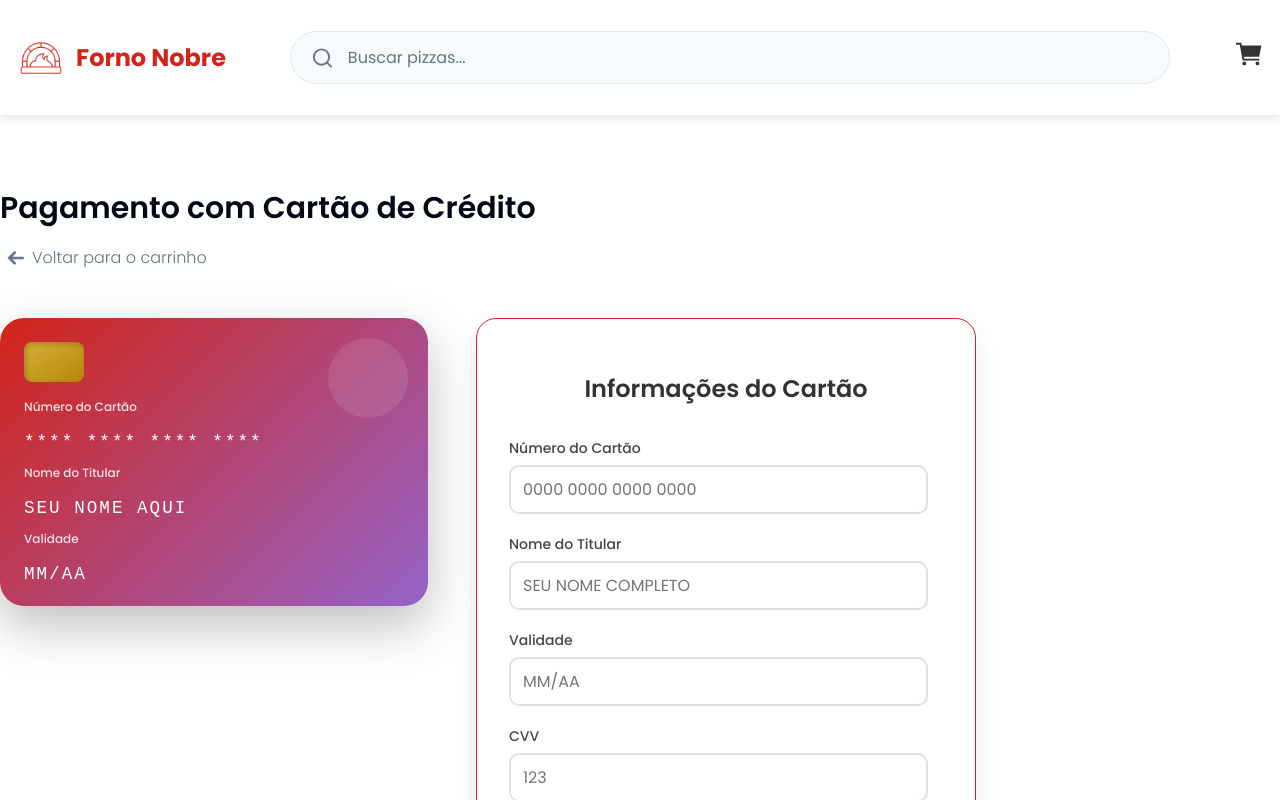
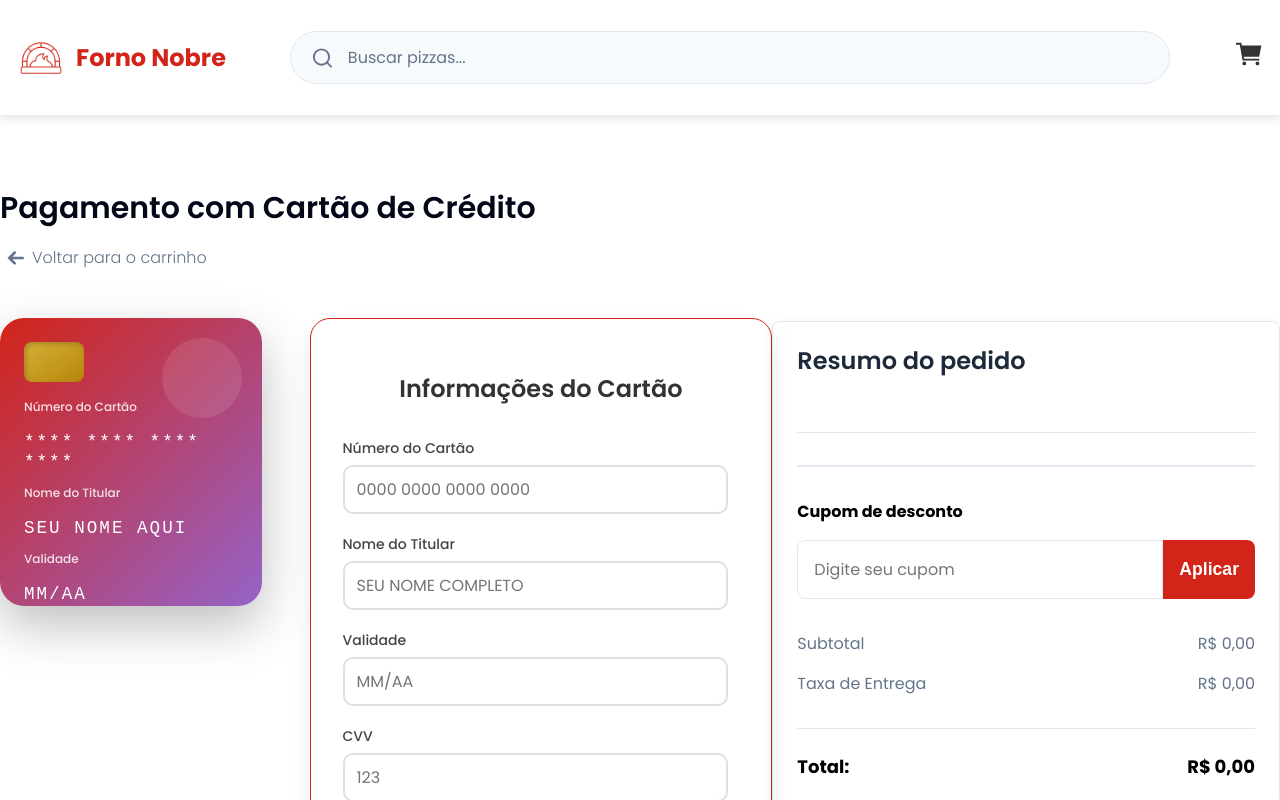
Before and after one commit to GGhiaroni/forno-nobre, a React (Vite) app: page /dados-cartao in a window 1280 px wide. Shown: the top 800 px of the page. Built offline with nearby package versions, Linux system fonts and the light colour scheme.

Commit message:
layout da pagina de pagamento com cartão de crédito finalizado

```diff
--- a/src/Componentes/DadosCartao/index.jsx
+++ b/src/Componentes/DadosCartao/index.jsx
@@ -41,6 +41,7 @@ const TextoIconeSeta = styled.h3`
   color: var(--cor-cinza-medio);
   font-weight: 300;
   transition: color 0.3s ease;
+  width: auto;
 `;
 
 const ContainerIconeETexto = styled.div`
@@ -50,6 +51,7 @@ const ContainerIconeETexto = styled.div`
   cursor: pointer;
   margin-top: 0.1rem;
   margin-bottom: 2rem;
+  width: 250px;
 
   &:hover {
     ${IconeSeta} {
@@ -67,6 +69,7 @@ const LinkEstilizado = styled(Link)`
   display: flex;
   align-items: center;
   text-decoration: none;
+  width: fit-content;
 `;
 
 const CartaoContainer = styled.div`
--- a/src/Pages/Checkout.jsx
+++ b/src/Pages/Checkout.jsx
@@ -361,8 +361,6 @@ const Checkout = observer(() => {
 
             console.log("Pedido finalizado:", dadosPedido);
 
-            carrinhoStore.limparCarrinho();
-
             if (tipoDePagamento === "online" && metodoPagamento === "credito") {
               navigate("/dados-cartao");
             } else if (tipoDePagamento === "entrega") {
--- a/src/Pages/PaginaDadosCartao.jsx
+++ b/src/Pages/PaginaDadosCartao.jsx
@@ -1,20 +1,39 @@
 import { observer } from "mobx-react-lite";
+import { useState } from "react";
 import styled from "styled-components";
 import DadosCartao from "../Componentes/DadosCartao";
+import ResumoPedido from "../Componentes/ResumoPedido";
+import { useStoreContext } from "../mobx/StoreContext";
 
 const ContainerPrincipal = styled.div`
   width: 100%;
   max-width: 1400px;
   margin: 0 auto;
   padding-top: 8rem;
+  display: flex;
+  justify-content: center;
+  align-items: center;
 `;
 
 const PaginaDadosCartao = observer(() => {
+  const { carrinhoStore } = useStoreContext();
+  const [codigoCupom, setCodigoCupom] = useState("");
+  const [cupomAplicado, setCupomAplicado] = useState(null);
+  console.log(
+    "PaginaDadosCartao - carrinhoStore.itensNoCarrinho:",
+    carrinhoStore.itensNoCarrinho
+  );
   return (
     <ContainerPrincipal>
-      <div>
-        <DadosCartao />
-      </div>
+      <DadosCartao />
+      <ResumoPedido
+        carrinhoStore={carrinhoStore}
+        exibirBotao={false}
+        codigoCupom={codigoCupom}
+        setCodigoCupom={setCodigoCupom}
+        cupomAplicado={cupomAplicado}
+        setCupomAplicado={setCupomAplicado}
+      />
     </ContainerPrincipal>
   );
 });
```
